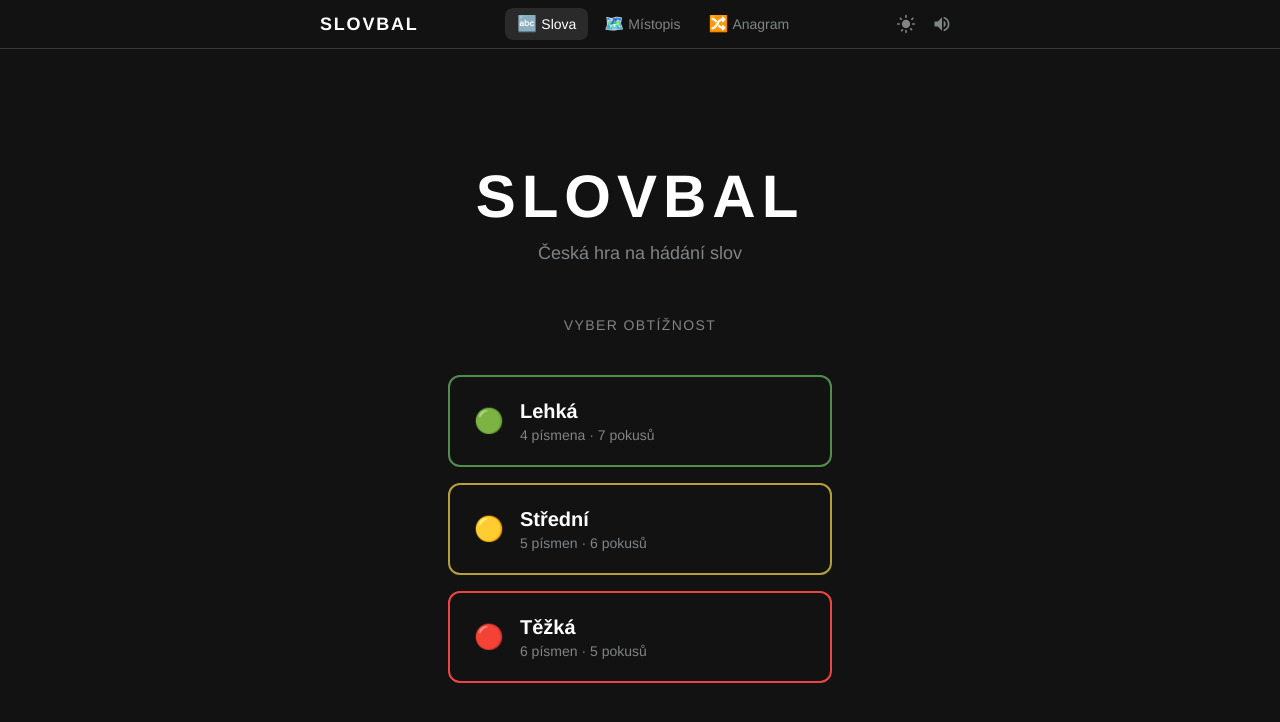
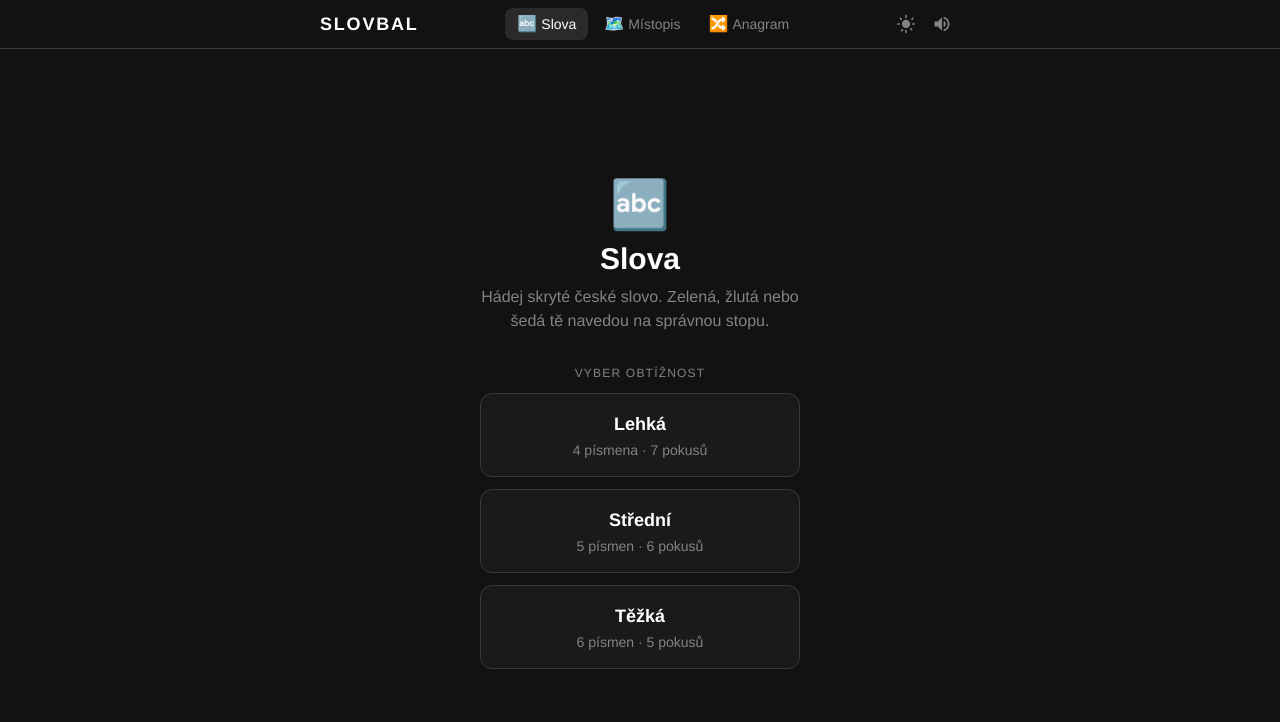
Before and after one commit to TonikKonik/Slovbal, a Next.js app: page /slova in a window 1280 px wide. Shown: the top 722 px of the page. Built offline with nearby package versions, Linux system fonts and the light colour scheme; no server answers; the database is empty.

Commit message:
Slova: vstupní strana s výběrem obtížnosti jako Anagram
Stejný design: emoji ikona, nadpis, popis, čisté karty s obtížnostmi.
Odstraněno auto-restore obtížnosti z localStorage — selektor se vždy zobrazí.

https://claude.ai/code/session_01NqBGddtParXnFb7Jazn1gx

```diff
--- a/src/app/slova/page.tsx
+++ b/src/app/slova/page.tsx
@@ -11,60 +11,34 @@ import { Modal } from '@/components/Modal';
 
 const DIFFICULTY_STORAGE_KEY = 'slovbal-difficulty';
 
+const DIFFICULTIES: Difficulty[] = ['lehka', 'stredni', 'tezka'];
+
 function DifficultySelector({ onSelect }: { onSelect: (d: Difficulty) => void }) {
-  const difficulties: Difficulty[] = ['lehka', 'stredni', 'tezka'];
-
-  const colors: Record<Difficulty, string> = {
-    lehka: 'border-tile-correct hover:bg-tile-correct',
-    stredni: 'border-tile-present hover:bg-tile-present',
-    tezka: 'border-red-500 hover:bg-red-500',
-  };
-
-  const icons: Record<Difficulty, string> = {
-    lehka: '🟢',
-    stredni: '🟡',
-    tezka: '🔴',
-  };
-
-  const descriptions: Record<Difficulty, string> = {
-    lehka: '4 písmena · 7 pokusů',
-    stredni: '5 písmen · 6 pokusů',
-    tezka: '6 písmen · 5 pokusů',
+  const subtitles: Record<Difficulty, string> = {
+    lehka: `${DIFFICULTY_CONFIG.lehka.letters} písmena · ${DIFFICULTY_CONFIG.lehka.tries} pokusů`,
+    stredni: `${DIFFICULTY_CONFIG.stredni.letters} písmen · ${DIFFICULTY_CONFIG.stredni.tries} pokusů`,
+    tezka: `${DIFFICULTY_CONFIG.tezka.letters} písmen · ${DIFFICULTY_CONFIG.tezka.tries} pokusů`,
   };
 
   return (
-    <div className="flex flex-col items-center justify-center flex-1 px-4">
-      <div className="text-center mb-12">
-        <h1 className="text-6xl font-bold text-text-primary tracking-widest mb-3">SLOVBAL</h1>
-        <p className="text-text-secondary text-lg">Česká hra na hádání slov</p>
+    <div className="flex flex-col items-center justify-center flex-1 gap-8 px-4">
+      <div className="text-center">
+        <div className="text-5xl mb-3">🔤</div>
+        <h2 className="text-3xl font-bold text-text-primary">Slova</h2>
+        <p className="text-text-secondary mt-2 max-w-xs">
+          Hádej skryté české slovo. Zelená, žlutá nebo šedá tě navedou na správnou stopu.
+        </p>
       </div>
-
-      <div className="w-full max-w-sm space-y-4">
-        <h2 className="text-text-secondary text-center text-sm uppercase tracking-widest mb-6">
-          Vyber obtížnost
-        </h2>
-        {difficulties.map((d) => (
+      <div className="flex flex-col gap-3 w-full max-w-xs">
+        <p className="text-text-secondary text-xs uppercase tracking-widest text-center">Vyber obtížnost</p>
+        {DIFFICULTIES.map((d) => (
           <button
             key={d}
             onClick={() => onSelect(d)}
-            className={`
-              w-full py-5 px-6 rounded-xl border-2 text-left
-              transition-all duration-200
-              ${colors[d]}
-              hover:text-white
-              text-text-primary
-              group
-            `}
+            className="w-full py-4 rounded-xl border border-border-default bg-bg-secondary hover:border-border-filled transition-all"
           >
-            <div className="flex items-center gap-4">
-              <span className="text-2xl">{icons[d]}</span>
-              <div>
-                <div className="text-xl font-bold">{DIFFICULTY_CONFIG[d].label}</div>
-                <div className="text-sm text-text-secondary group-hover:text-white/80 transition-colors">
-                  {descriptions[d]}
-                </div>
-              </div>
-            </div>
+            <div className="text-text-primary font-bold text-lg">{DIFFICULTY_CONFIG[d].label}</div>
+            <div className="text-text-secondary text-sm mt-0.5">{subtitles[d]}</div>
           </button>
         ))}
       </div>
@@ -86,14 +60,7 @@ export default function Home() {
   const [selectedDifficulty, setSelectedDifficulty] = useState<Difficulty | null>(null);
   const [hasMounted, setHasMounted] = useState(false);
 
-  // Restore last difficulty from localStorage
-  useEffect(() => {
-    setHasMounted(true);
-    const stored = localStorage.getItem(DIFFICULTY_STORAGE_KEY);
-    if (stored && ['lehka', 'stredni', 'tezka'].includes(stored)) {
-      setSelectedDifficulty(stored as Difficulty);
-    }
-  }, []);
+  useEffect(() => { setHasMounted(true); }, []);
 
   const { isSoundEnabled, toggleSound, playClick, playWhoosh, playFanfare, playError } = useSound();
 
```
